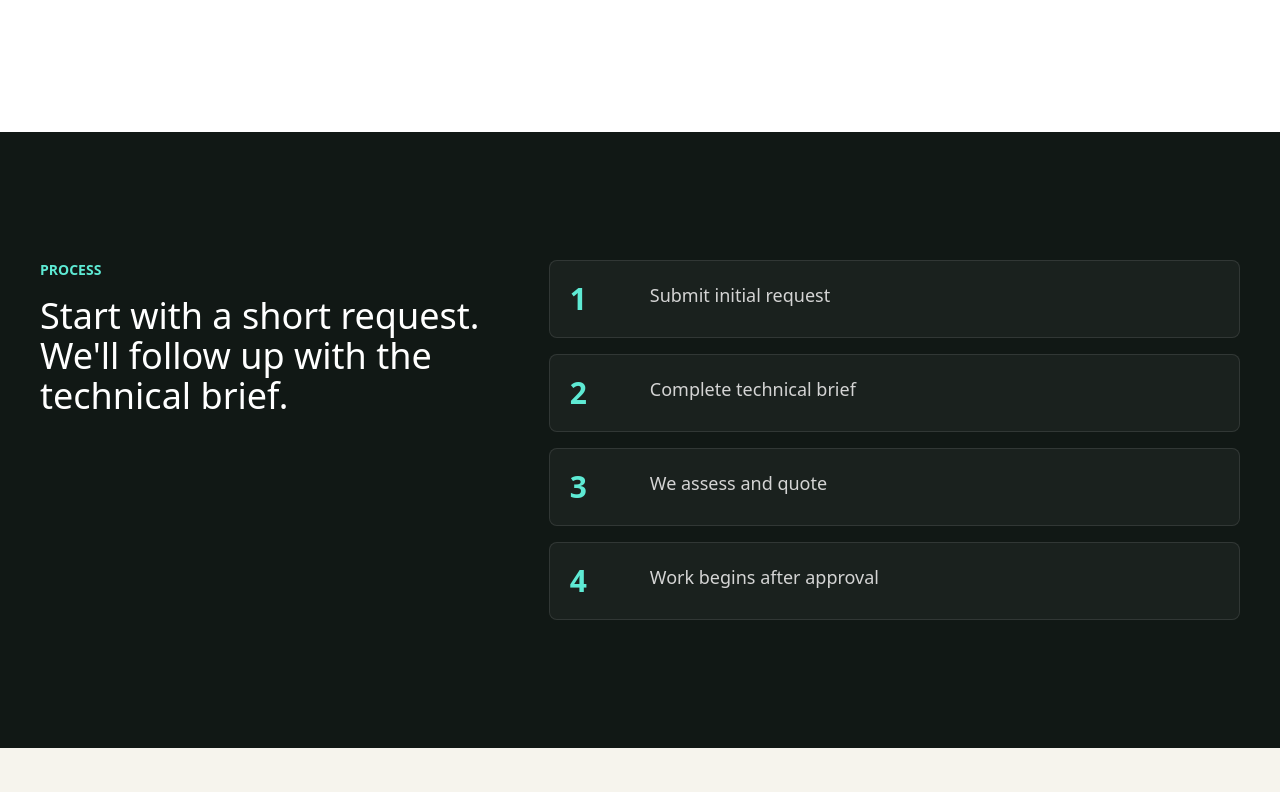
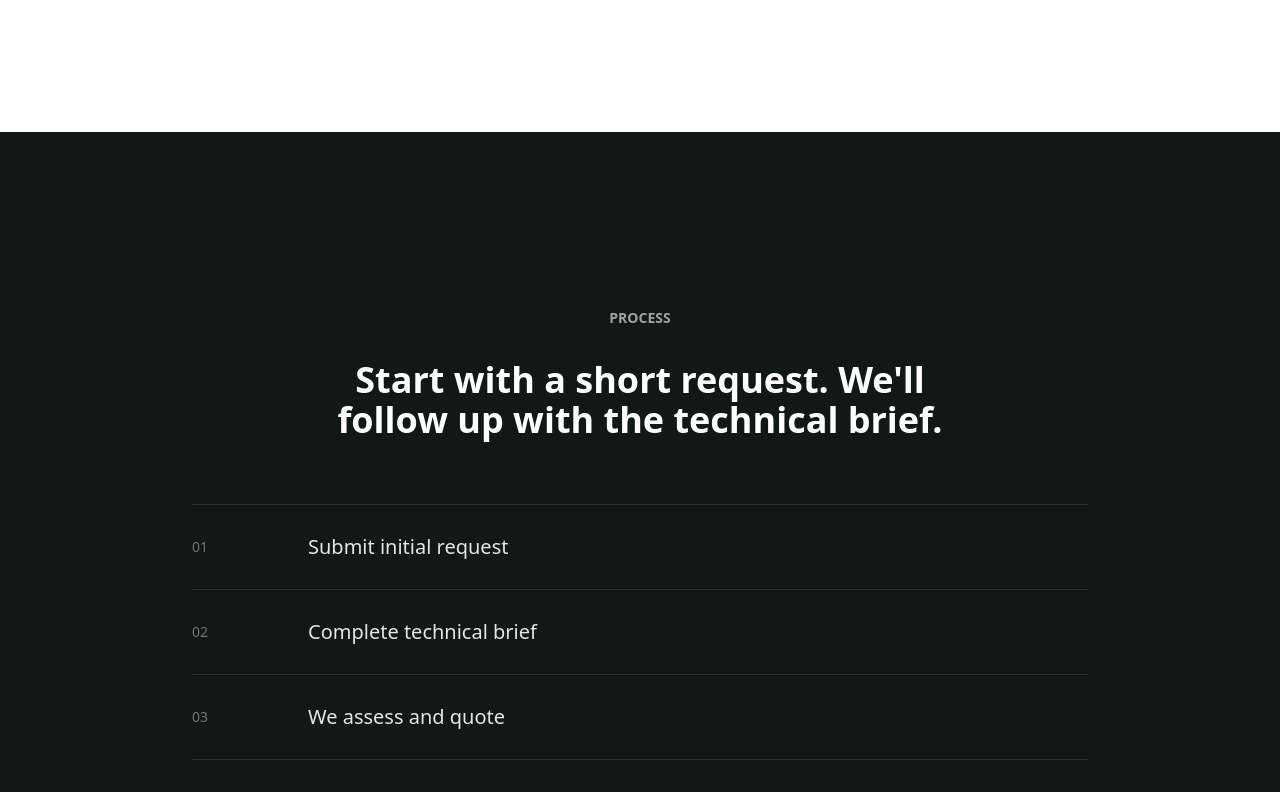
Before and after one commit to zeeshankhanminhas/NEW-MIDTS, a Next.js app: page / in a window 1280 px wide. Shown: the part 2940-3732 px from the top of the page. Built offline with nearby package versions, Linux system fonts and the light colour scheme.

Commit message:
Refine process section with minimal structure

```diff
--- a/components/Process.tsx
+++ b/components/Process.tsx
@@ -7,20 +7,20 @@ const steps = [
 
 export default function Process() {
   return (
-    <section id="process" className="section_process bg-[#111815] py-20 text-white md:py-32">
+    <section id="process" className="section_process bg-[#111815] py-32 text-white md:py-44">
       <div className="container_large padding_global">
-        <div className="process_wrapper grid gap-12 md:grid-cols-[0.8fr_1.2fr]">
-          <div>
-            <p className="text_eyebrow mb-4 text-sm font-semibold uppercase text-teal-300">Process</p>
-            <h2 className="heading_section text-3xl font-medium leading-tight md:text-4xl">
+        <div className="process_wrapper mx-auto max-w-4xl">
+          <div className="process_heading mx-auto max-w-2xl text-center">
+            <p className="text_eyebrow mb-8 text-sm font-semibold uppercase text-neutral-400">Process</p>
+            <h2 className="heading_section text-3xl font-semibold leading-tight md:text-4xl">
               Start with a short request. We&apos;ll follow up with the technical brief.
             </h2>
           </div>
-          <ol className="grid_process grid gap-4">
+          <ol className="grid_process mt-16 border-y border-white/10">
             {steps.map((step, index) => (
-              <li key={step} className="card_step grid gap-4 rounded-lg border border-white/10 bg-white/[0.04] p-5 text-base text-neutral-300 md:grid-cols-[64px_1fr] md:text-lg">
-                <span className="text_label text-3xl font-semibold text-teal-300">{index + 1}</span>
-                <p className="text_body">{step}</p>
+              <li key={step} className="card_step grid gap-5 border-b border-white/10 py-7 last:border-b-0 md:grid-cols-[96px_1fr] md:items-center">
+                <span className="text_label text-sm font-medium text-neutral-500">0{index + 1}</span>
+                <p className="text_body text-lg text-neutral-200 md:text-xl">{step}</p>
               </li>
             ))}
           </ol>
```
